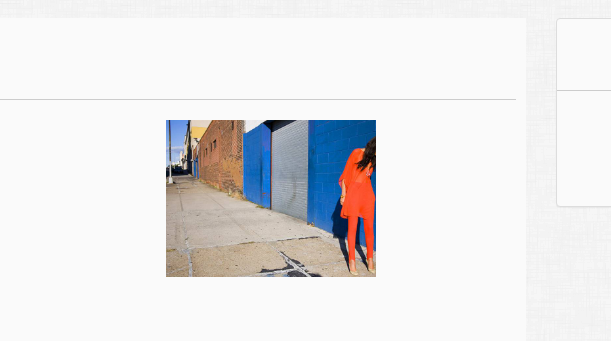
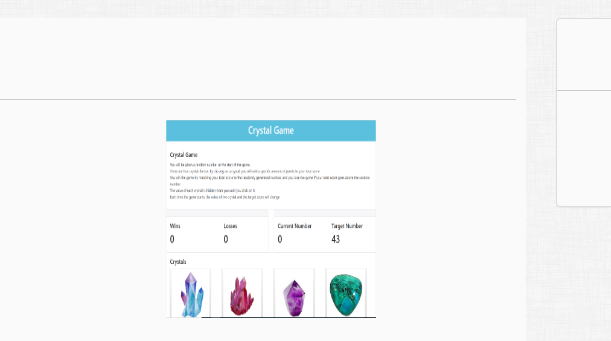
Before and after one commit to alexandraperalta/Bootstrap-Portfolio, a plain HTML site: page portfolio.html in a window 1280 px wide. Shown: the part 84-425 px from the top of the page, 294-905 px from the left. Drawn offline with nearby package versions, Linux system fonts and the light colour scheme.

Commit message:
add crystal game to portfolio

```diff
--- a/portfolio.html
+++ b/portfolio.html
@@ -60,7 +60,7 @@
                             <div >hangman</div>
                         </div>
                         <div class="col-md-6">
-                            <img src="assets/images/fashion-q-c-640-480-7.jpg" style="width: 210px" />
+                            <img href= "https://apera030.github.io/Crystal-Game/" src="assets/images/crystal.png" style="width: 210px; height:198px;" />
                             <!-- <div class="overlay rpg">rpg</div> -->
                         </div>
                     </div>
```
Also changed, not shown: assets/images/crystal.PNG (added).
